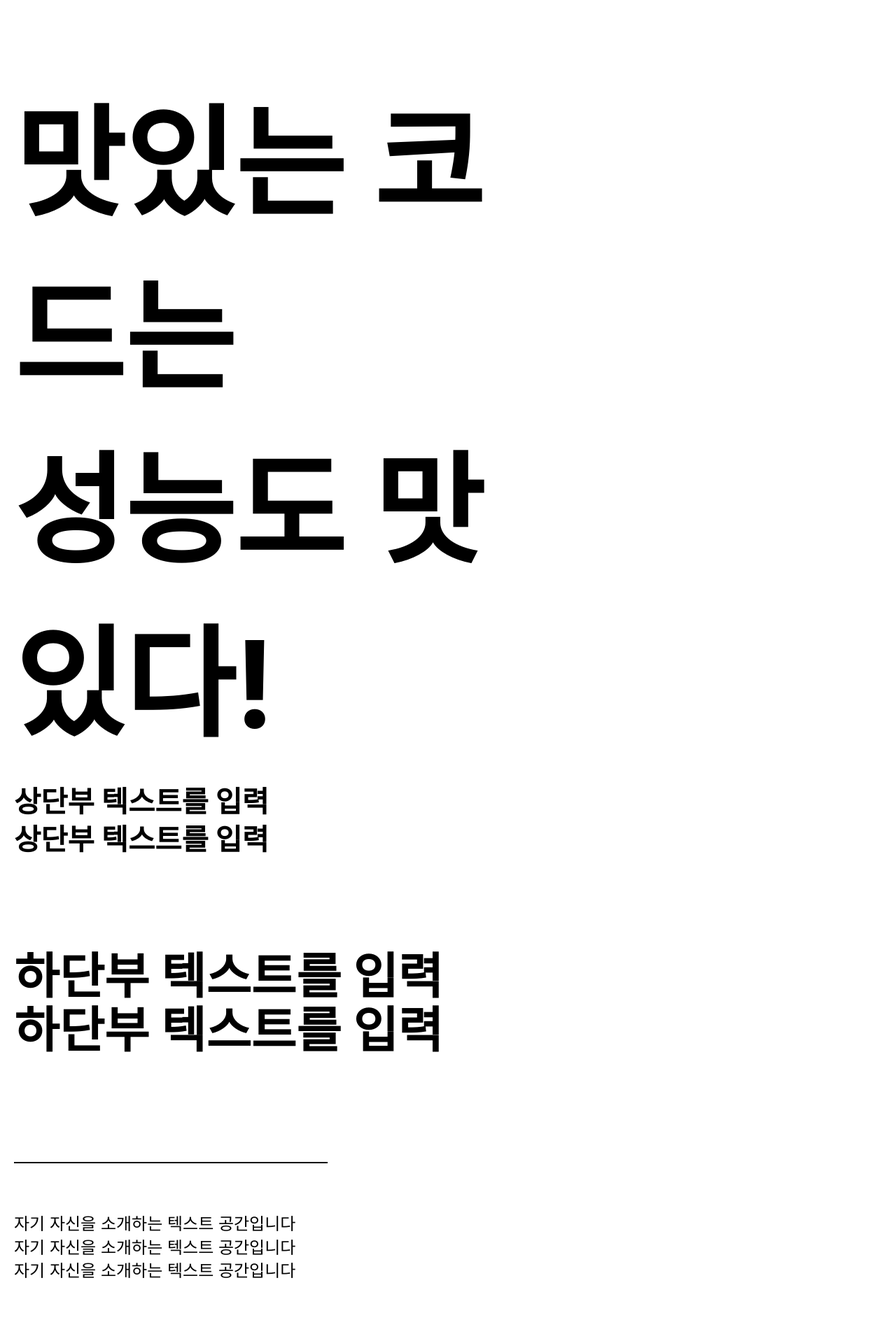
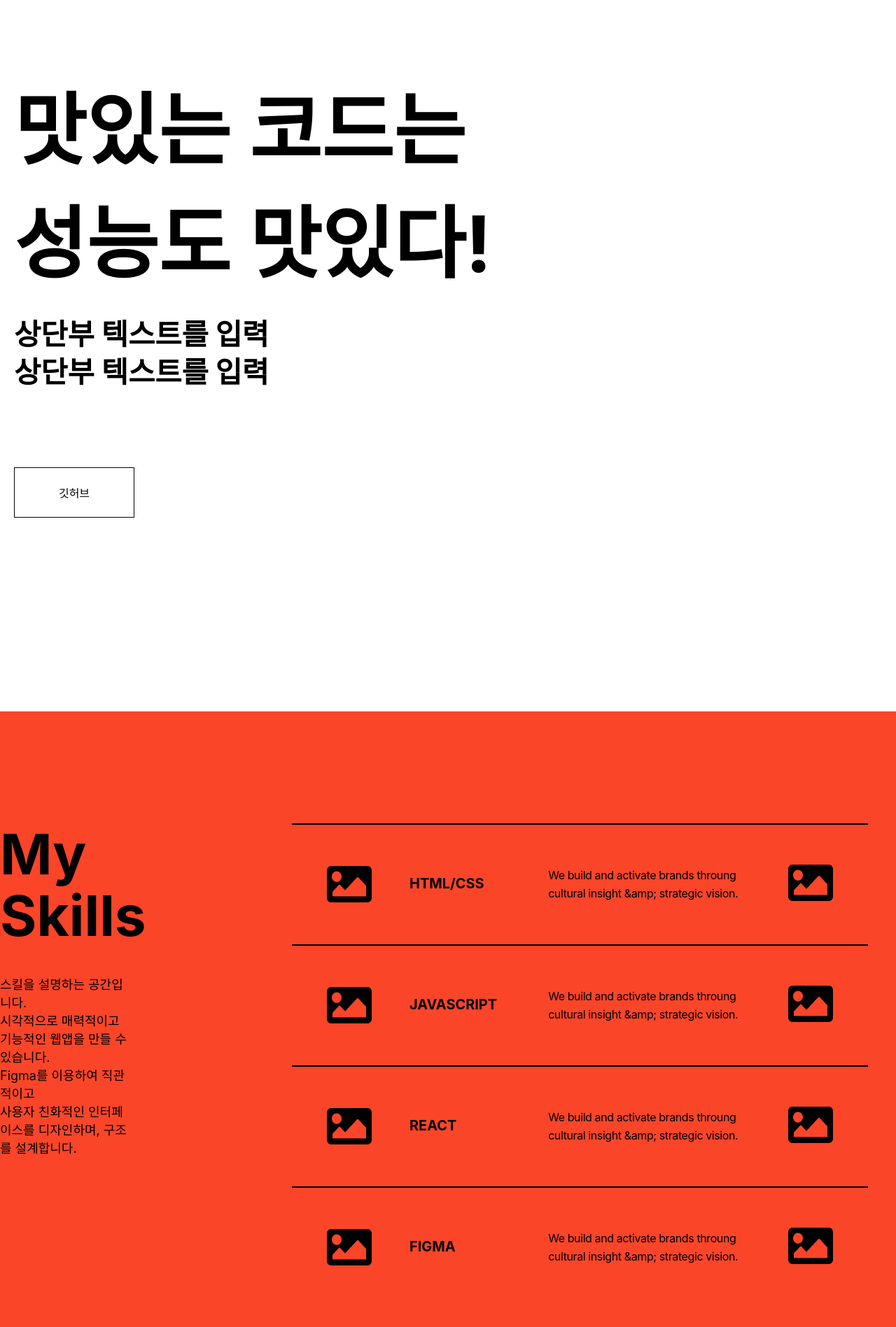
Before and after one commit to parkcheonju/parcheonju_portfolio, a React (Create React App) app: page / in a window 1280 px wide. Shown: the part 103-2000 px from the top of the page at 70% size. Built offline with nearby package versions, Linux system fonts and the light colour scheme; a web font is replaced by a local one.

Commit message:
css modify commit

```diff
--- a/src/components/Sections/Section1.js
+++ b/src/components/Sections/Section1.js
@@ -17,17 +17,6 @@ export default function Section1() {
                 상단부 텍스트를 입력
               </p>
             </div>
-            <div className="Section1_left-text2">
-              <p>
-                하단부 텍스트를 입력
-                <br />
-                하단부 텍스트를 입력
-              </p>
-            </div>
-            <div className="Section1_left-text3"></div>
-            <div className="Section1_left-text4">
-              <p>자기 자신을 소개하는 텍스트 공간입니다<br/>자기 자신을 소개하는 텍스트 공간입니다<br/>자기 자신을 소개하는 텍스트 공간입니다</p>
-            </div>
             <div className="Section1_left-site">
               <div className="Section1_left-btn">
                 <a href="#none">깃허브</a>
--- a/src/components/css/Section1.css
+++ b/src/components/css/Section1.css
@@ -1,7 +1,7 @@
 
 .Section1_inner {
   max-width: 1550px;
-  height: 100%;
+  height: 100vh;
   padding: 160px 0;
   margin: 0 auto;
   display: flex;
@@ -29,7 +29,7 @@
 }
 
 .Section1_left-title h1 {
-  font-size: 10.7em;
+  font-size: 7em;
 }
 
 .Section1_left-text1 {
```
